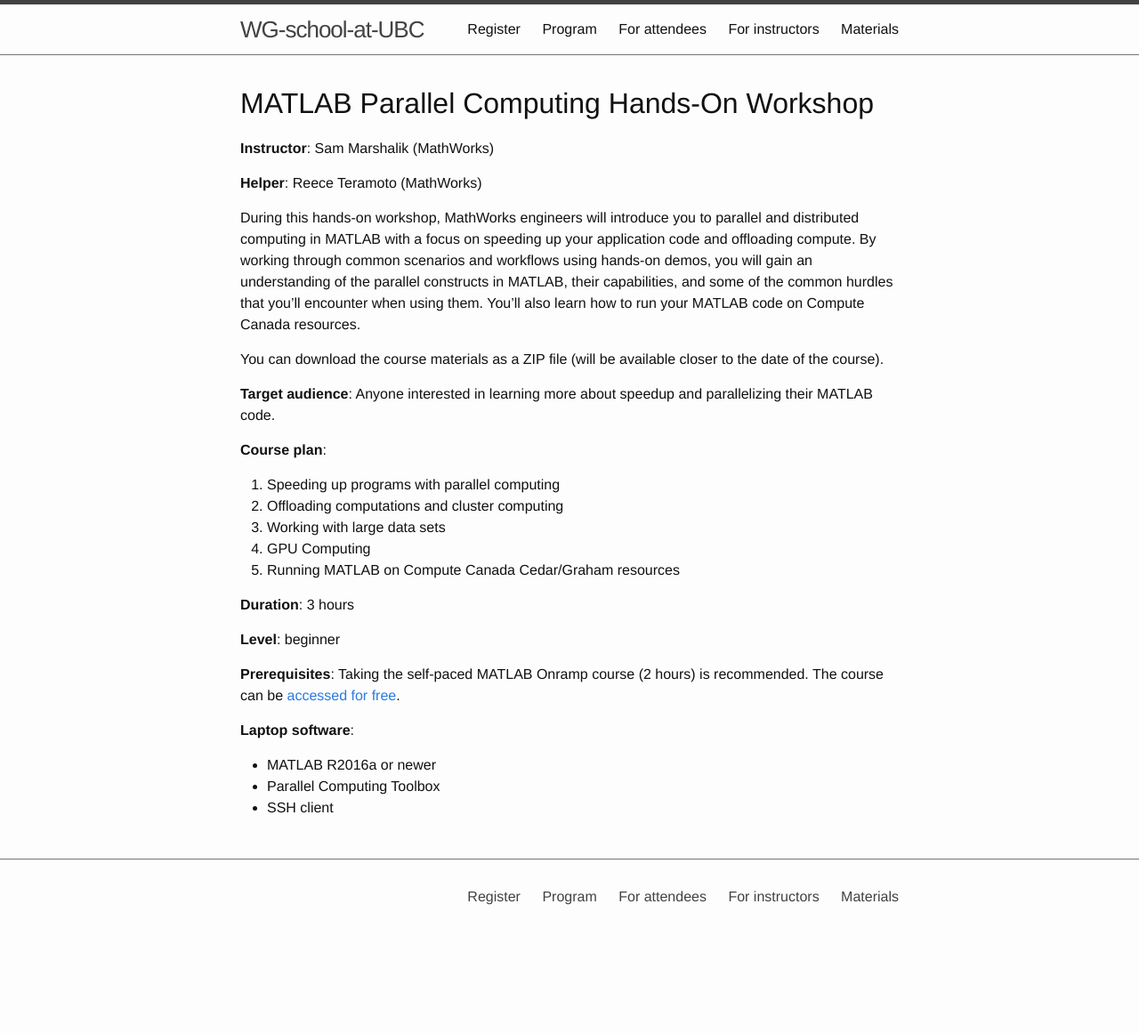
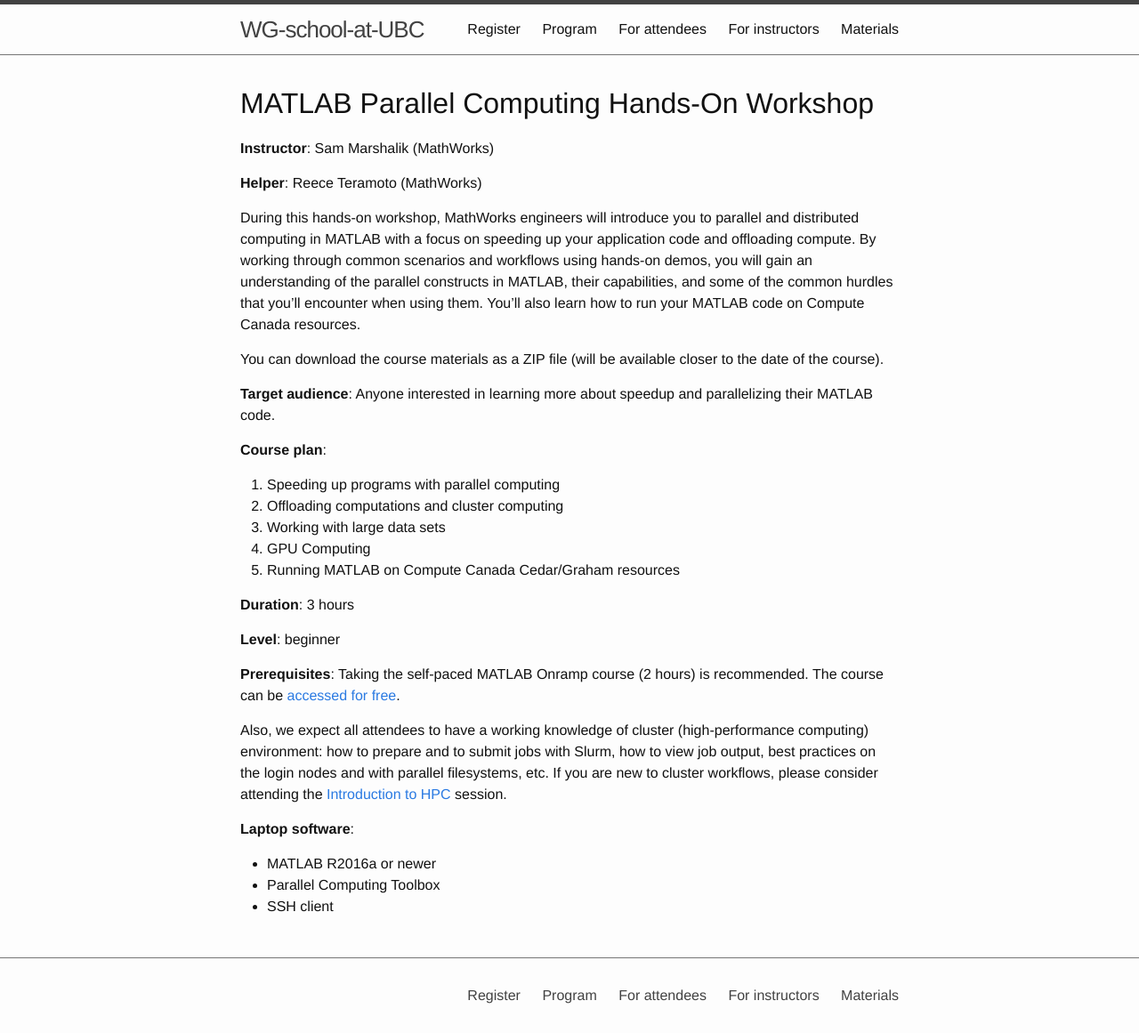
Before and after one commit to WestGrid/ubcSummerSchool2019, a Jekyll site: the page built from parallelMatlab.md, in a window 1280 px wide. Shown: the whole page at 89% size. Built offline with Jekyll 4.4.1, drawn with Linux system fonts in a browser that asks for light colours; before the commit the page ends 1050 px from its top, so only the background shows below that.

Commit message:
2019-May-13 12:33

```diff
--- a/parallelMatlab.md
+++ b/parallelMatlab.md
@@ -35,6 +35,11 @@ You can download the course materials as a ZIP file (will be available closer to
 <a href="https://www.mathworks.com/learn/tutorials/matlab-onramp.html" target="_blank">accessed for
 free</a>.
 
+Also, we expect all attendees to have a working knowledge of cluster (high-performance computing)
+environment: how to prepare and to submit jobs with Slurm, how to view job output, best practices on the
+login nodes and with parallel filesystems, etc. If you are new to cluster workflows, please consider
+attending the [Introduction to HPC](introHPC) session.
+
 **Laptop software**:
 - MATLAB R2016a or newer
 - Parallel Computing Toolbox
```
